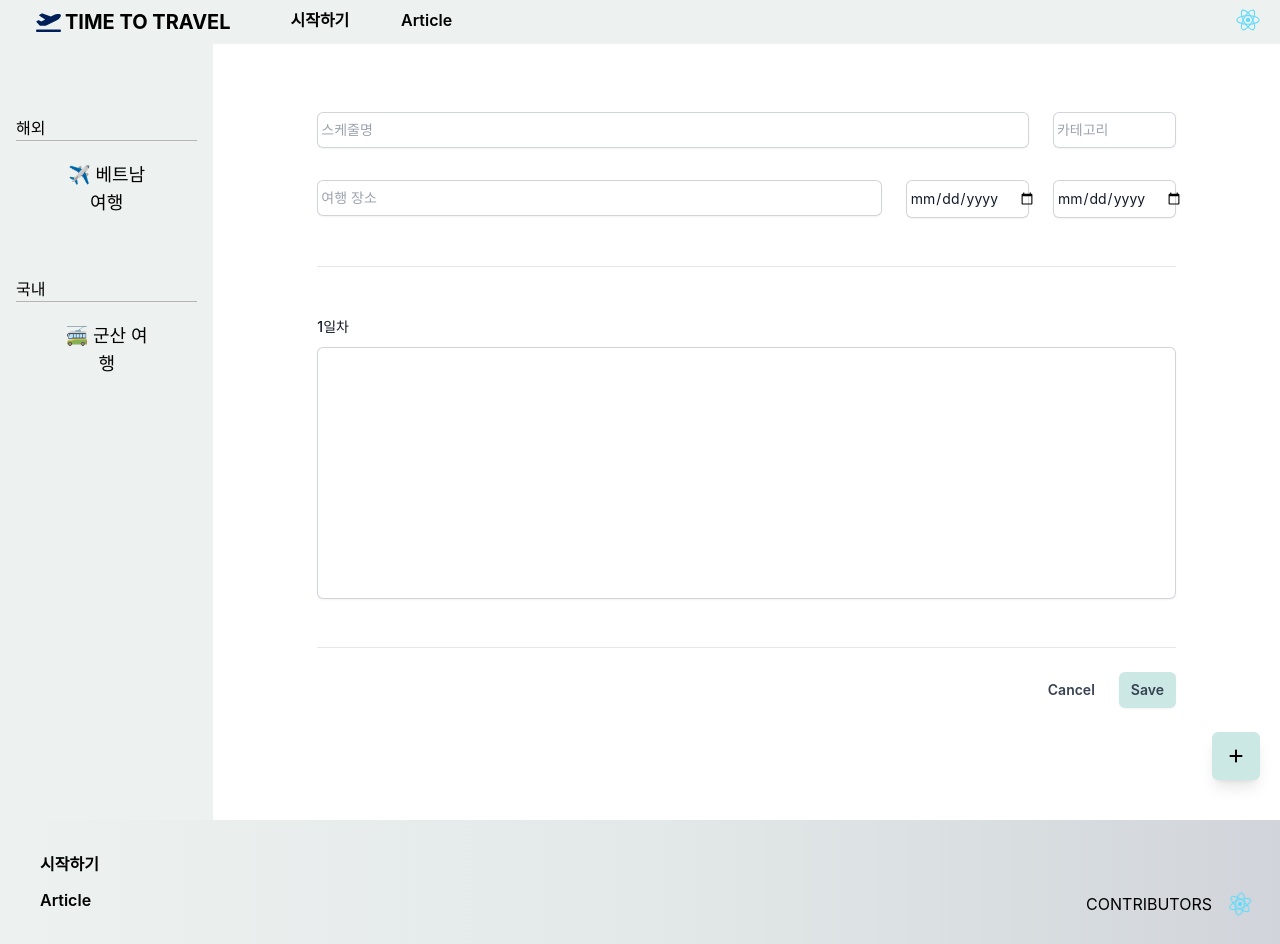
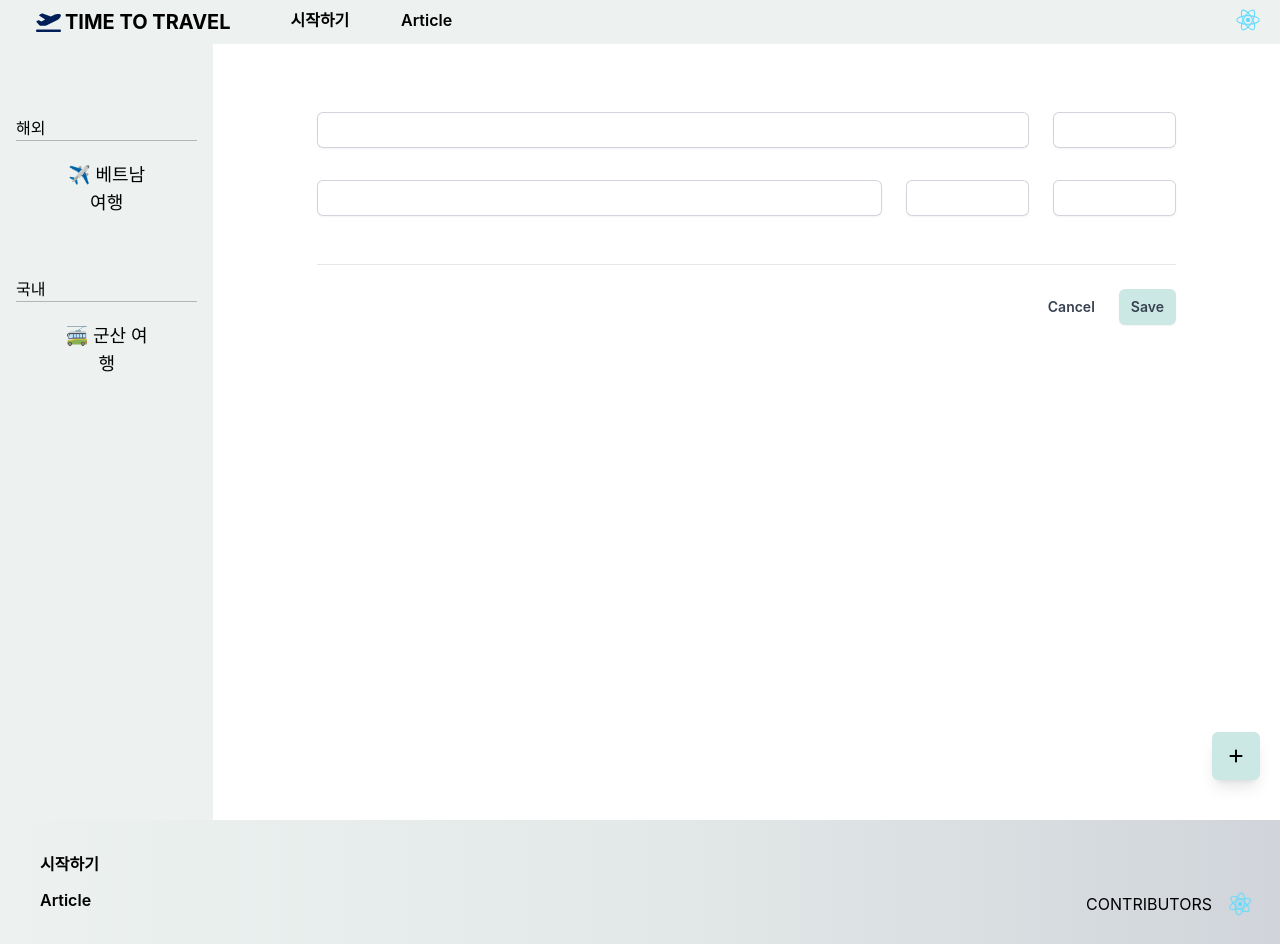
Before and after one commit to Imshyeon/Holiday_Schedule, a React (Create React App) app in the folder holiday_fe/: page /new in a window 1280 px wide. Built offline with nearby package versions, Linux system fonts and the light colour scheme.

Commit message:
⚡️ [데이터fetch - 1] fetch를 위한 동작 => 차후에 유저 입력 고급화, 백엔드와 연동하여 DB에 저장

```diff
--- /dev/null
+++ b/holiday_fe/src/Components/NewSchedulePage/NewScheduleComponent.jsx
@@ -0,0 +1,30 @@
+export default function NewScheduleComponent({ label, id, onChange }) {
+  return (
+    <div className="border-b border-gray-900/10 pb-12">
+      <div className="col-span-full">
+        <label
+          htmlFor={id}
+          className="block text-sm font-medium leading-6 text-gray-900"
+        >
+          {label}
+        </label>
+        <div className="mt-2">
+          <input
+            type="file"
+            id={id}
+            name="image"
+            onChange={onChange}
+            accept="image/*"
+            className="mb-2"
+          />
+          <textarea
+            id={id}
+            name={id}
+            rows="10"
+            className="block resize-none w-full rounded-md border-0 py-1.5 pl-2 text-gray-900 shadow-sm ring-1 ring-inset ring-gray-300 placeholder:text-gray-400 focus:ring-2 focus:ring-inset focus:outline-none sm:text-sm sm:leading-6"
+          ></textarea>
+        </div>
+      </div>
+    </div>
+  );
+}
--- /dev/null
+++ b/holiday_fe/src/Store/fetch.js
@@ -0,0 +1,57 @@
+import { createSlice } from "@reduxjs/toolkit";
+
+async function fetchHandler(url, option, errorMessage) {
+  const response = await fetch(url, option);
+  if (!response.ok) {
+    throw new Error(errorMessage);
+  }
+  const resData = await response.json();
+  return resData;
+}
+
+const fetchSlice = createSlice({
+  name: "fetch",
+  initialState: {
+    data: {},
+    status: "pending",
+    title: "전송 중...",
+    message: "여행 스케줄을 저장 중입니다!",
+  },
+  reducers: {
+    postSchedule(state, action) {
+      const scheduleInfo = action.payload.schedule;
+      const scheduleData = action.payload.data;
+      state.data = { info: scheduleInfo, data: scheduleData };
+      console.log(JSON.stringify(state.data));
+
+      const option = { method: "POST", body: JSON.stringify(state.data) };
+
+      //   try {
+      //     const data = fetchHandler(
+      //       "url",
+      //       option,
+      //       "여행 스케줄을 저장하는데 실패했습니다. 다시 시도해주세요."
+      //     );
+      //     console.log(data);
+      //   } catch (err) {
+      //     console.log(err);
+      //   }
+    },
+    getSchedule(state, action) {
+      const option = { method: "GET" };
+      //   try {
+      //     const data = fetchHandler(
+      //       "url",
+      //       option,
+      //       "여행 스케줄을 불러오는데 실패했습니다. 다시 시도해주세요."
+      //     ); // get
+      //     console.log(data);
+      //   } catch (err) {
+      //     console.log(err);
+      //   }
+    },
+  },
+});
+
+export const fetchActions = fetchSlice.actions;
+export default fetchSlice.reducer;
--- a/holiday_fe/src/Store/schedule.js
+++ b/holiday_fe/src/Store/schedule.js
@@ -1,4 +1,4 @@
-import { configureStore, createSlice } from "@reduxjs/toolkit";
+import { createSlice } from "@reduxjs/toolkit";
 
 const initialState = { schedule: {}, scheduleStage: 0 };
 
@@ -6,8 +6,13 @@ const scheduleSlice = createSlice({
   name: "new-schedule",
   initialState: initialState,
   reducers: {
-    setStage(state) {
-      state.scheduleStage++;
+    setStage(state, action) {
+      const type = action.payload;
+      if (type === "INITIALIZE") {
+        state.scheduleStage = 0;
+      } else {
+        state.scheduleStage++;
+      }
     },
     createBasicInfo_1(state, action) {
       const basicInfo = action.payload;
@@ -25,14 +30,15 @@ const scheduleSlice = createSlice({
         endDate: basicInfo.endDate,
       };
     },
-  },
-});
-
-const store = configureStore({
-  reducer: {
-    schedule: scheduleSlice.reducer,
+    createSchedule(state, action) {
+      const detailSchedule = action.payload;
+      state.schedule = {
+        ...state.schedule,
+        ...detailSchedule,
+      };
+    },
   },
 });
 
 export const scheduleActions = scheduleSlice.actions;
-export default store;
+export default scheduleSlice.reducer;
--- a/holiday_fe/src/index.js
+++ b/holiday_fe/src/index.js
@@ -4,7 +4,7 @@ import { Provider } from "react-redux";
 import "./index.css";
 import App from "./App";
 import reportWebVitals from "./reportWebVitals";
-import store from "./Store/schedule";
+import store from "./Store/root";
 
 const root = ReactDOM.createRoot(document.getElementById("root"));
 root.render(
--- a/holiday_fe/src/pages/NewSchedulePage.jsx
+++ b/holiday_fe/src/pages/NewSchedulePage.jsx
@@ -1,7 +1,74 @@
+import { useSelector, useDispatch } from "react-redux";
+import { scheduleActions } from "../Store/schedule";
+import { fetchActions } from "../Store/fetch";
+import NewScheduleComponent from "../Components/NewSchedulePage/NewScheduleComponent";
+import { useNavigate } from "react-router-dom";
+import { useState } from "react";
+
+const label = "일차";
+const id = "day";
+
+function calculateTravelDates(startDate, endDate) {
+  // 몇박 몇일인지 계산하는 로직
+  const travelDates =
+    (new Date(endDate) - new Date(startDate)) / 1000 / 60 / 60 / 24 + 1;
+  return travelDates;
+}
+
 export default function NewSchedulePage() {
+  const { schedule } = useSelector((state) => state.schedule);
+  const [imageFile, setImageFile] = useState([]);
+  const dispatch = useDispatch();
+  const navigate = useNavigate();
+
+  function selectFileHandler(event) {
+    const file = event.target.files[0];
+    const fileId = event.target.id;
+    const fileURL = URL.createObjectURL(file);
+    setImageFile((prevImageFile) => {
+      return [...prevImageFile, { image: fileURL, fileId }];
+    });
+  }
+
+  const travelDates = calculateTravelDates(
+    schedule.startDate,
+    schedule.endDate
+  );
+
+  function createDetailSchedule() {
+    let schedules = [];
+    let date;
+    for (date = 1; date <= travelDates; date++) {
+      schedules.push(
+        <NewScheduleComponent
+          key={date}
+          label={date + label}
+          id={id + date}
+          onChange={selectFileHandler}
+        />
+      );
+    }
+    return schedules;
+  }
+
+  function submitSchedule(event) {
+    event.preventDefault();
+
+    const fd = new FormData(event.target);
+    let data = Object.fromEntries(fd.entries());
+    data = {
+      ...data,
+      image: imageFile, // blob으로 이미지 대체
+    };
+    dispatch(scheduleActions.createSchedule(data));
+    dispatch(fetchActions.postSchedule({ schedule, data }));
+    dispatch(scheduleActions.setStage("INITIALIZE"));
+    navigate("/");
+  }
+
   return (
     <section className="mx-10 p-16 max-xl:p-20">
-      <form>
+      <form onSubmit={submitSchedule}>
         <div className="space-y-12">
           <div className="border-b border-gray-900/10 pb-12">
             <div className="mt-10 grid grid-cols-1 gap-x-6 gap-y-8 sm:grid-cols-6">
@@ -12,8 +79,9 @@ export default function NewSchedulePage() {
                     name="schedule-name"
                     id="schedule-name"
                     autoComplete="schedule-name"
-                    className="block flex-1 border-0 bg-transparent py-1.5 pl-1 text-gray-900 placeholder:text-gray-400 focus:outline-none sm:text-sm sm:leading-6"
-                    placeholder="스케줄명"
+                    className="block flex-1 border-0 bg-transparent py-1.5 pl-2 text-gray-900 placeholder:text-gray-400 focus:outline-none sm:text-sm sm:leading-6"
+                    placeholder={schedule.title}
+                    disabled
                   />
                 </div>
               </div>
@@ -24,8 +92,9 @@ export default function NewSchedulePage() {
                     name="schedule-category"
                     id="schedule-category"
                     autoComplete="schedule-category"
-                    className="block flex-1 border-0 bg-transparent py-1.5 pl-1 text-gray-900 placeholder:text-gray-400 focus:outline-none sm:text-sm sm:leading-6"
-                    placeholder="카테고리"
+                    className="block flex-1 border-0 bg-transparent py-1.5 pl-2 text-gray-900 placeholder:text-gray-400 focus:outline-none sm:text-sm sm:leading-6"
+                    placeholder={schedule.category}
+                    disabled
                   />
                 </div>
               </div>
@@ -36,56 +105,42 @@ export default function NewSchedulePage() {
                     name="schedule-place"
                     id="schedule-place"
                     autoComplete="schedule-place"
-                    className="block flex-1 border-0 bg-transparent py-1.5 pl-1 text-gray-900 placeholder:text-gray-400 focus:outline-none sm:text-sm sm:leading-6"
-                    placeholder="여행 장소"
+                    className="block flex-1 border-0 bg-transparent py-1.5 pl-2 text-gray-900 placeholder:text-gray-400 focus:outline-none sm:text-sm sm:leading-6"
+                    placeholder={schedule.place}
+                    disabled
                   />
                 </div>
               </div>
               <div className="col-span-1">
                 <div className="flex rounded-md shadow-sm ring-1 ring-inset ring-gray-300 focus-within:ring-2 focus-within:ring-inset">
                   <input
-                    type="date"
+                    type="text"
                     name="schedule-date-start"
                     id="schedule-date-start"
                     autoComplete="schedule-date-start"
-                    className="block flex-1 border-0 bg-transparent py-1.5 pl-1 text-gray-900 placeholder:text-gray-400 focus:outline-none sm:text-sm sm:leading-6"
-                    placeholder="일정 시작일"
+                    className="block flex-1 border-0 bg-transparent py-1.5 pl-2 text-gray-900 placeholder:text-gray-400 focus:outline-none sm:text-sm sm:leading-6"
+                    placeholder={schedule.startDate}
+                    disabled
                   />
                 </div>
               </div>
               <div className="col-span-1">
                 <div className="flex rounded-md shadow-sm ring-1 ring-inset ring-gray-300 focus-within:ring-2 focus-within:ring-inset">
                   <input
-                    type="date"
+                    type="text"
                     name="schedule-date-end"
                     id="schedule-date-end"
                     autoComplete="schedule-date-end"
-                    className="block flex-1 border-0 bg-transparent py-1.5 pl-1 text-gray-900 placeholder:text-gray-400 focus:outline-none sm:text-sm sm:leading-6"
-                    placeholder="일정 종료일"
+                    className="block flex-1 border-0 bg-transparent py-1.5 pl-2 text-gray-900 placeholder:text-gray-400 focus:outline-none sm:text-sm sm:leading-6"
+                    placeholder={schedule.endDate}
+                    disabled
                   />
                 </div>
               </div>
             </div>
           </div>
           {/* 세부일정 -> 이전 모달에서 받아온 일정대로 출력. */}
-          <div className="border-b border-gray-900/10 pb-12">
-            <div className="col-span-full">
-              <label
-                htmlFor="day1"
-                className="block text-sm font-medium leading-6 text-gray-900"
-              >
-                1일차
-              </label>
-              <div className="mt-2">
-                <textarea
-                  id="day1"
-                  name="day1"
-                  rows="10"
-                  className="block resize-none w-full rounded-md border-0 py-1.5 text-gray-900 shadow-sm ring-1 ring-inset ring-gray-300 placeholder:text-gray-400 focus:ring-2 focus:ring-inset focus:outline-none sm:text-sm sm:leading-6"
-                ></textarea>
-              </div>
-            </div>
-          </div>
+          {travelDates >= 0 && createDetailSchedule()}
           {/* ==== */}
         </div>
         <div className="mt-6 flex items-center justify-end gap-x-6">
--- a/holiday_fe/src/pages/RootPage.jsx
+++ b/holiday_fe/src/pages/RootPage.jsx
@@ -1,18 +1,22 @@
 import MainNavigation from "../Components/RootPage/MainNavigation";
 import Footer from "../Components/RootPage/Footer";
-import MainPage from "../Components/RootPage/RootRenderComponent";
+import RootRenderComponent from "../Components/RootPage/RootRenderComponent";
 import { log } from "../log";
 import Sidebar from "../Components/RootPage/Sidebar";
+import { useSelector } from "react-redux";
 
 export default function RootPage() {
   log("<RootPage /> rendered");
+
+  const schedule = useSelector((state) => state.schedule);
+  console.log(schedule);
 
   return (
     <>
       <MainNavigation />
       <div className="flex flex-row">
         <Sidebar />
-        <MainPage />
+        <RootRenderComponent />
       </div>
       <Footer />
     </>
```
Also changed, not shown: holiday_fe/src/Components/RootPage/Modal.jsx (+10 -5 lines), holiday_fe/src/Components/RootPage/RootRenderComponent.jsx (+2 -6 lines), holiday_fe/src/Store/root.js (added, +12 -0 lines).
